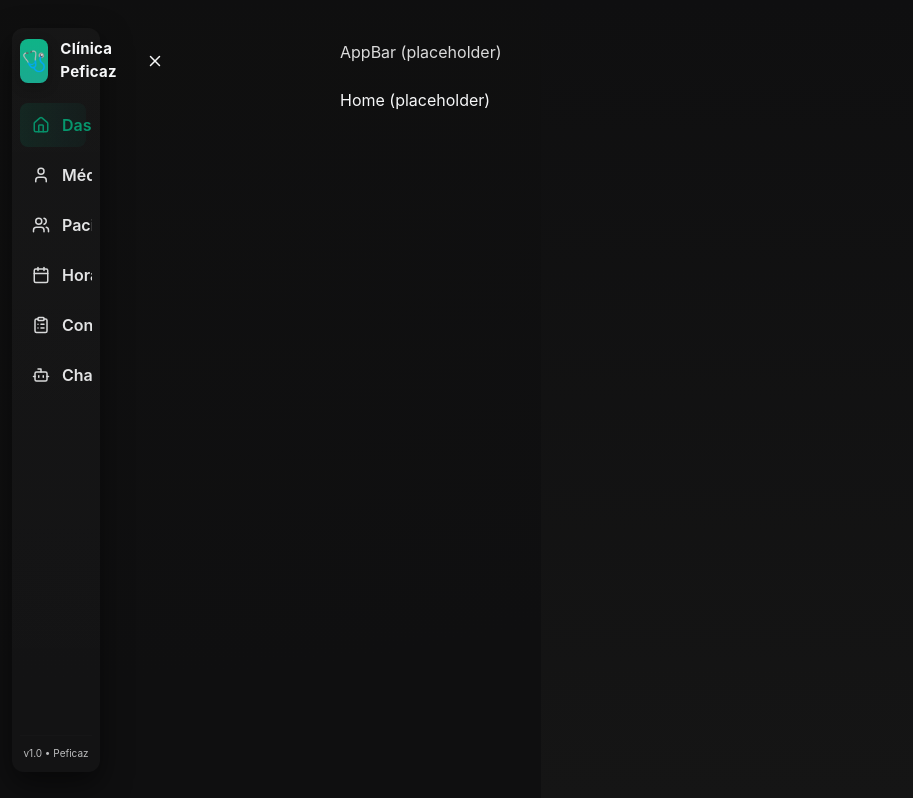
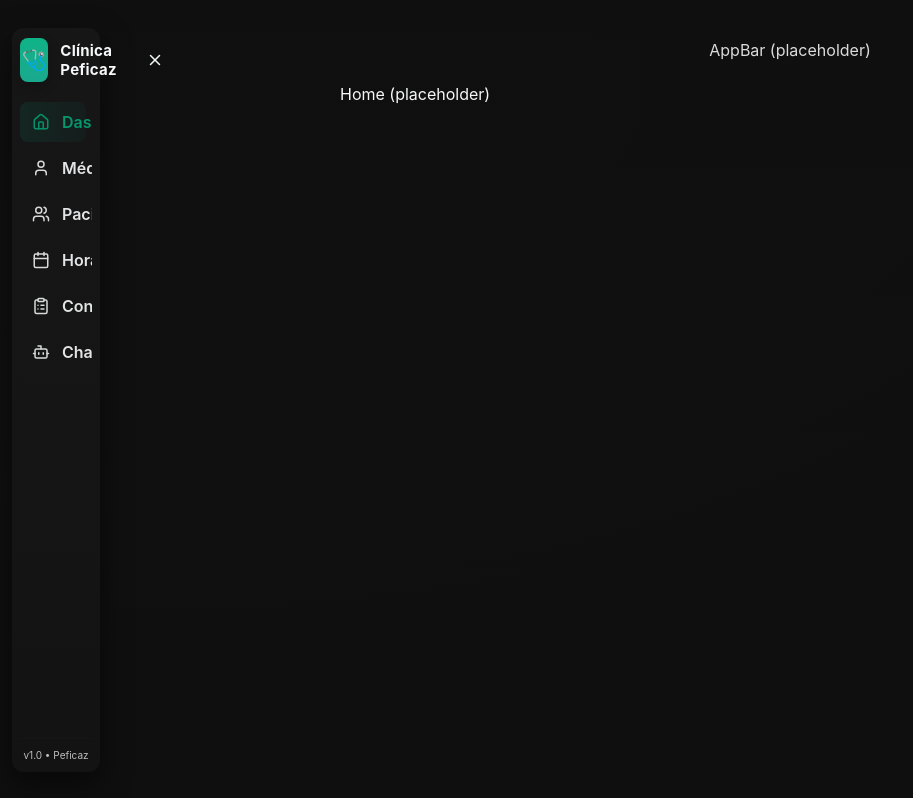
Before and after one commit to insper-classroom/20252-progeficaz-projeto-final-frontend-clinica-erp-front, a React (Vite) app in the folder clinic-scheduling-frontend/: page / in a window 1280 px wide. Shown: the whole page, without its empty margins (0-913 px from the left). Built offline with nearby package versions, Linux system fonts and the light colour scheme; no server answers.

Commit message:
Feat: Ajustes visuais nas pages/Doctors e Schedules

```diff
--- a/clinic-scheduling-frontend/src/index.css
+++ b/clinic-scheduling-frontend/src/index.css
@@ -1,38 +1,33 @@
+/* src/index.css — adicionar/apontar variáveis globais (colocar dentro de :root) */
 :root {
-  font-family: system-ui, Avenir, Helvetica, Arial, sans-serif;
-  line-height: 1.5;
-  font-weight: 400;
+  /* tipografia / reset global */
+  font-family: "Inter", system-ui, -apple-system, "Segoe UI", Roboto, "Helvetica Neue", Arial;
+  --bg-900: #0f0f10;
+  --bg-800: #151515;
+  --card: #1f1f1f;
+  --muted: #aeb3b8;
+  --muted-2: #8f9396;
+  --accent: #0fb387;
+  --accent-2: #1aa98f;
+  --glass: rgba(255,255,255,0.03);
+  --surface: linear-gradient(180deg, rgba(255,255,255,0.02), rgba(255,255,255,0.01));
+  --radius: 14px;
+  --shadow-lg: 0 12px 30px rgba(0,0,0,0.6);
+  --gap: 20px;
+  --text: #f6f7f8;
+}
 
-  color-scheme: light dark;
-  color: rgba(255, 255, 255, 0.87);
-  background-color: #242424;
-
-  font-synthesis: none;
-  text-rendering: optimizeLegibility;
+/* garante que body use a fonte/cores do root (remover overrides conflitantes nas páginas) */
+body {
+  margin: 0;
+  background: radial-gradient(1200px 900px at 10% 10%, rgba(15,15,15,0.7), transparent 8%),
+              linear-gradient(180deg,var(--bg-900), var(--bg-800));
+  color: var(--text);
   -webkit-font-smoothing: antialiased;
   -moz-osx-font-smoothing: grayscale;
+  font-family: inherit;
 }
 
-a {
-  font-weight: 500;
-  color: #646cff;
-  text-decoration: inherit;
-}
-a:hover {
-  color: #535bf2;
-}
-
-
-body {
-  margin: 0;
-  min-width: 320px;
-  min-height: 100vh;
-
-  /* mantém flex se quiser, mas alinha ao topo/esquerda */
-  display: flex;
-  align-items: flex-start;
-  justify-content: flex-start;
-}
 
 
 h1 {
@@ -46,7 +41,7 @@
   padding: 0.6em 1.2em;
   font-size: 1em;
   font-weight: 500;
-  font-family: inherit;
+  font-family: Arial;
   background-color: #1a1a1a;
   cursor: pointer;
   transition: border-color 0.25s;
--- a/clinic-scheduling-frontend/src/pages/Doctors/index.css
+++ b/clinic-scheduling-frontend/src/pages/Doctors/index.css
@@ -1,36 +1,9 @@
-/* src/pages/Doctors/index.css */
-
-/* Variáveis e reset */
-:root{
-  --bg-900:#0f0f10;
-  --bg-800:#151515;
-  --card:#1f1f1f;
-  --muted:#aeb3b8;
-  --muted-2:#8f9396;
-  --accent:#0fb387;
-  --accent-2:#1aa98f;
-  --glass: rgba(255,255,255,0.03);
-  --surface: linear-gradient(180deg, rgba(255,255,255,0.02), rgba(255,255,255,0.01));
-  --radius:14px;
-  --shadow-lg: 0 12px 30px rgba(0,0,0,0.6);
-  --gap:20px;
-  --text:#f6f7f8;
-}
-
-/* Global */
-body {
-  margin: 0;
-  background: radial-gradient(1200px 900px at 10% 10%, rgba(15,15,15,0.7), transparent 8%),
-              linear-gradient(180deg,var(--bg-900), var(--bg-800));
-  color: var(--text);
-  font-family: "Inter", system-ui, -apple-system, "Segoe UI", Roboto, "Helvetica Neue", Arial;
-  -webkit-font-smoothing: antialiased;
-  -moz-osx-font-smoothing: grayscale;
-}
+/* REMOVER: :root { ... } e body { ... } duplicados */
+/* --- Em vez disso, confiar nas variáveis definidas em src/index.css --- */
 
 /* Page wrapper - aumentado para permitir cards mais amplos */
 .doctors-root{
-  max-width: 1400px;   /* aumentado de 1200px para 1400px */
+  max-width: 1400px;
   margin: 28px auto;
   padding: 28px;
   box-sizing: border-box;
@@ -42,10 +15,12 @@
   font-weight: 700;
   text-align: center;
   margin: 12px 0 28px;
-  letter-spacing: 10px;
+  letter-spacing: 2px; /* reduzido de 10px para 2px para padronizar */
   color: var(--text);
   text-shadow: 0 2px 0 rgba(0,0,0,0.6);
+  font-family: inherit;
 }
+
 
 /* Layout: form full-width, search below (full-width) */
 .doctors-grid{
@@ -218,7 +193,7 @@
   border: 1px solid rgba(255,255,255,0.03);
   max-height: 320px;
   overflow: auto;
-  font-family: ui-monospace, SFMono-Regular, Menlo, Monaco, "Roboto Mono", monospace;
+  font-family: "Inter", system-ui, -apple-system, "Segoe UI", Roboto, "Helvetica Neue", Arial;
   font-size: 13px;
   color: #dfe7e3;
   box-shadow: inset 0 2px 0 rgba(255,255,255,0.02);
--- a/clinic-scheduling-frontend/src/pages/Schedules/ScheduleGenerator.jsx
+++ b/clinic-scheduling-frontend/src/pages/Schedules/ScheduleGenerator.jsx
@@ -79,7 +79,8 @@
         <div className="interval-row">
           <label>
             Intervalo (min)
-            <select {...register("intervalMinutes")} className="interval-select">
+            <select {...register("intervalMinutes")} className="interval-select form-select">
+
               <option value={15}>15</option>
               <option value={30}>30</option>
               <option value={60}>60</option>
--- a/clinic-scheduling-frontend/src/pages/Schedules/index.css
+++ b/clinic-scheduling-frontend/src/pages/Schedules/index.css
@@ -1,4 +1,23 @@
 /* ajustes finos para layout do gerador */
+/* Padronização de wrapper e título (igual ao Doctors) */
+.schedules-root{
+  max-width: 1400px;
+  margin: 28px auto;
+  padding: 28px;
+  box-sizing: border-box;
+}
+
+.schedules-root h1{
+  font-size: 40px;
+  font-weight: 700;
+  text-align: center;
+  margin: 12px 0 18px;
+  letter-spacing: 2px;
+  color: var(--text);
+  font-family: inherit;
+}
+
+
 .generator-grid {
   display: grid;
   grid-template-columns: repeat(4, 1fr);
@@ -105,3 +124,84 @@
   .generator-actions { flex-direction: column; gap: 12px; }
   .generator-actions .btn { min-width: 100%; }
 }
+/* Padronização visual dos cards (igual Doctors) */
+.card {
+  background: var(--surface);
+  border-radius: var(--radius);
+  padding: 40px;
+  border: 1px solid rgba(255,255,255,0.04);
+  box-shadow: var(--shadow-lg);
+  width: 100%;
+  max-width: 1100px;
+  margin: 0 auto;
+  box-sizing: border-box;
+}
+/* ===== padronização de selects e centralização - Schedules ===== */
+
+.form-select {
+  appearance: none;              /* remove aparência nativa para melhor controle */
+  -webkit-appearance: none;
+  -moz-appearance: none;
+  background-color: rgba(15,15,15,0.55); /* fundo escuro do dropdown */
+  color: var(--text) !important;
+  border: 1px solid rgba(255,255,255,0.04);
+  padding: 10px 14px;
+  border-radius: 10px;
+  min-width: 290px;
+  max-width: 100%;
+  box-sizing: border-box;
+  font-family: inherit;
+  font-size: 14px;
+  outline: none;
+}
+
+/* Força fundo das opções (quando o navegador respeitar) */
+.form-select option {
+  background: linear-gradient(180deg, var(--bg-800), rgba(0,0,0,0.6));
+  color: var(--text);
+}
+
+/* adiciona um ícone "seta" simulada (opcional visual) */
+.form-select {
+  background-image: linear-gradient(45deg, transparent 50%, var(--text) 50%),
+                    linear-gradient(135deg, var(--text) 50%, transparent 50%);
+  background-position: calc(100% - 18px) calc(1em + 2px), calc(100% - 12px) calc(1em + 2px);
+  background-size: 6px 6px, 6px 6px;
+  background-repeat: no-repeat;
+  padding-right: 42px; /* espaço para a "seta" */
+}
+
+/* centralizar label + select dentro do card (como em generator) */
+/* .schedules-root .card > label,
+.schedules-root .card > .label-wrapper {
+  display: flex;
+  flex-direction: column;
+  align-items: center;
+  justify-content: center;
+  text-align: center;
+} */
+
+/* garante que o container do select (quando não estiver em label) também fique centralizado */
+.schedules-root .card .form-select {
+  margin: 6px auto 0 auto;
+}
+
+/* mantém a aparência do intervalo existente, combinando com o form-select */
+.interval-select {
+  min-width: 100px;
+  padding: 8px 12px;
+  border-radius: 10px;
+}
+
+/* em telas pequenas, mantemos full-width mas centralizado */
+@media (max-width: 900px) {
+  .form-select { width: 100%; margin: 8px 0; }
+  .schedules-root .card > label { align-items: stretch; }
+}
+/* Centraliza o bloco Selecionar médico e o select dentro do card */
+.schedules-root .card {
+  display: flex;
+  flex-direction: column;
+  align-items: center;
+  text-align: center;
+}
--- a/clinic-scheduling-frontend/src/pages/Schedules/index.jsx
+++ b/clinic-scheduling-frontend/src/pages/Schedules/index.jsx
@@ -72,16 +72,9 @@
         <select
           value={selectedDoctorId}
           onChange={(e) => setSelectedDoctorId(e.target.value)}
-          style={{
-            padding: "10px 12px",
-            borderRadius: 8,
-            width: 420,
-            maxWidth: "100%",
-            border: "1px solid rgba(255,255,255,0.04)",
-            background: "transparent",
-            color: "var(--text)",
-          }}
+          className="form-select"
         >
+
           <option value="">— selecione —</option>
           {doctors.map((d) => (
             <option key={d._id} value={d._id}>
```
